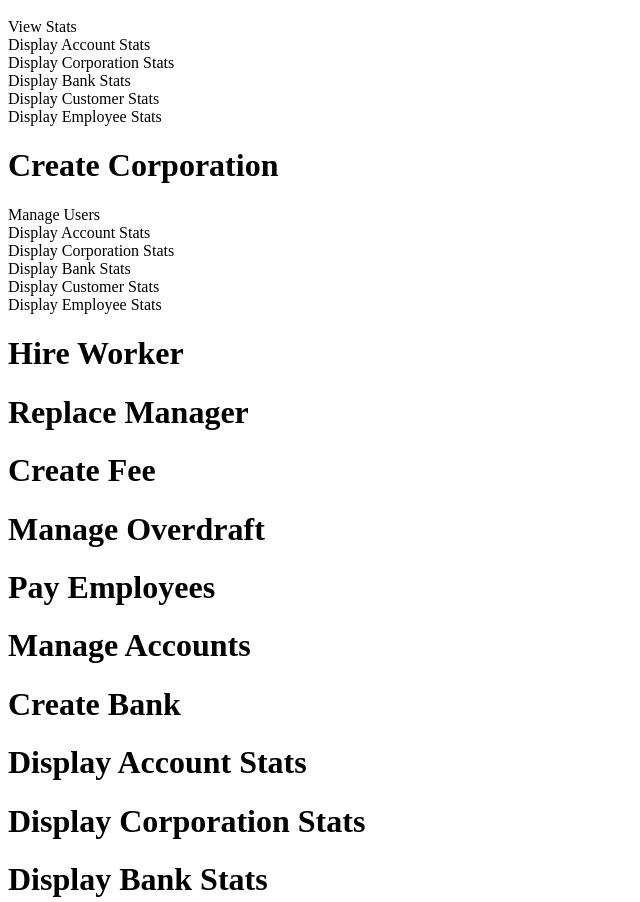
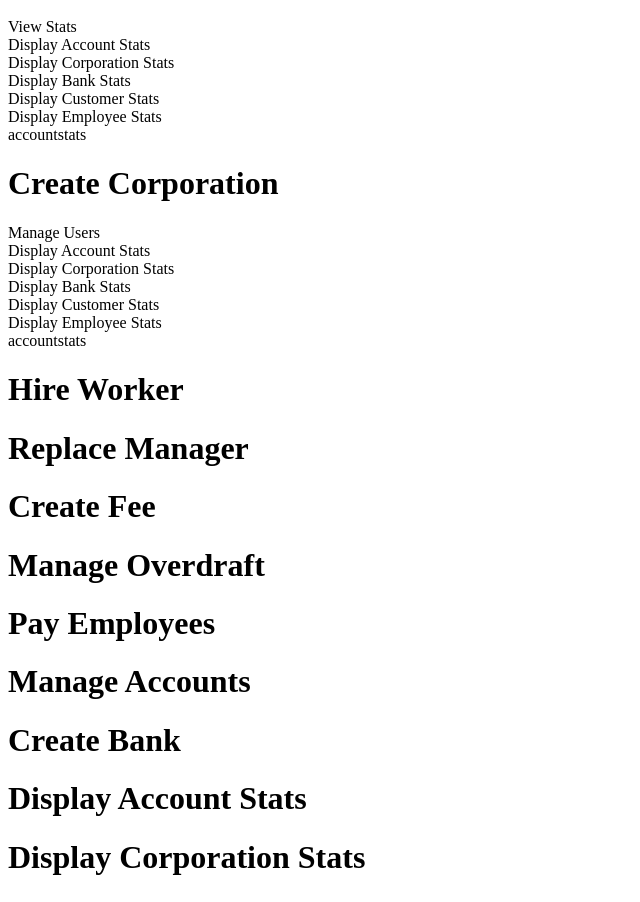
Before and after one commit to mahtejrella/banksystem, a Next.js app: page /admin in a window 1280 px wide. Shown: the part 947-1849 px from the top of the page, without its empty margins (0-640 px from the left). Built offline with nearby package versions, Linux system fonts and the light colour scheme.

Commit message:
Implemented view stats components views

```diff
--- /dev/null
+++ b/components/admin/viewstats/AccountStats.js
@@ -0,0 +1,7 @@
+import React from 'react'
+
+export default function AccountStats() {
+  return (
+    <div>accountstats</div>
+  )
+}
--- /dev/null
+++ b/components/admin/viewstats/BankStats.js
@@ -0,0 +1,7 @@
+import React from 'react'
+
+export default function BankStats() {
+  return (
+    <div>bankstats</div>
+  )
+}
--- /dev/null
+++ b/components/admin/viewstats/CorporationStats.js
@@ -0,0 +1,7 @@
+import React from 'react'
+
+export default function CorporationStats() {
+  return (
+    <div>corporationstats</div>
+  )
+}
--- /dev/null
+++ b/components/admin/viewstats/CustomerStats.js
@@ -0,0 +1,7 @@
+import React from 'react'
+
+export default function CustomerStats() {
+  return (
+    <div>customerstats</div>
+  )
+}
--- /dev/null
+++ b/components/admin/viewstats/EmployeeStats.js
@@ -0,0 +1,7 @@
+import React from 'react'
+
+export default function EmployeeStats() {
+  return (
+    <div>employeestats</div>
+  )
+}
--- a/components/ViewStatMenu.js
+++ b/components/admin/viewstats/ViewStatMenu.js
@@ -1,6 +1,10 @@
 import React, {useState} from 'react'
 
-import data from './data'
+import AccountStats from './AccountStats'
+import BankStats from './BankStats'
+import CorporationStats from './CorporationStats'
+import CustomerStats from './CustomerStats'
+import EmployeeStats from './EmployeeStats'
 
 const ViewStatMenu = (props) => {
     const [active,setActive] = useState(1)
@@ -40,6 +44,35 @@ const ViewStatMenu = (props) => {
                 </div>
             </div>
             <div className="w-full">
+                {
+                    active==1?
+                    <AccountStats />
+                    :null
+                }
+
+                {
+                    active==2?
+                    <CorporationStats />
+                    :null
+                }
+
+                {
+                    active==3?
+                    <BankStats />
+                    :null
+                }
+
+                {
+                    active==4?
+                    <CustomerStats />
+                    :null
+                }
+
+                {
+                    active==5?
+                    <EmployeeStats />
+                    :null
+                }
 
             </div>
         </div>
--- a/components/data.js
+++ /dev/null
@@ -1,7 +0,0 @@
-import React from 'react'
-
-export default function data() {
-  return (
-    <div>data</div>
-  )
-}
--- a/pages/admin.js
+++ b/pages/admin.js
@@ -4,7 +4,7 @@ import Head from 'next/head'
 import { ProSidebar, Menu, MenuItem, SubMenu } from 'react-pro-sidebar';
 import 'react-pro-sidebar/dist/css/styles.css';
 
-import ViewStatMenu from '../components/ViewStatMenu';
+import ViewStatMenu from '../components/admin/viewstats/ViewStatMenu';
 import ManageUserMenu from '../components/ManageUserMenu';
 
 
```
